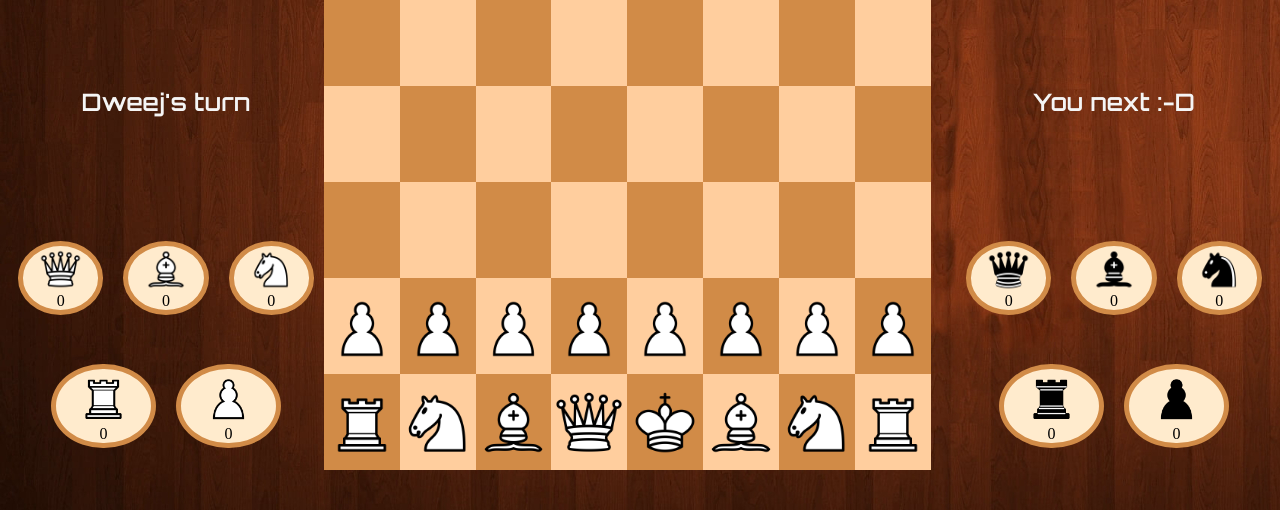
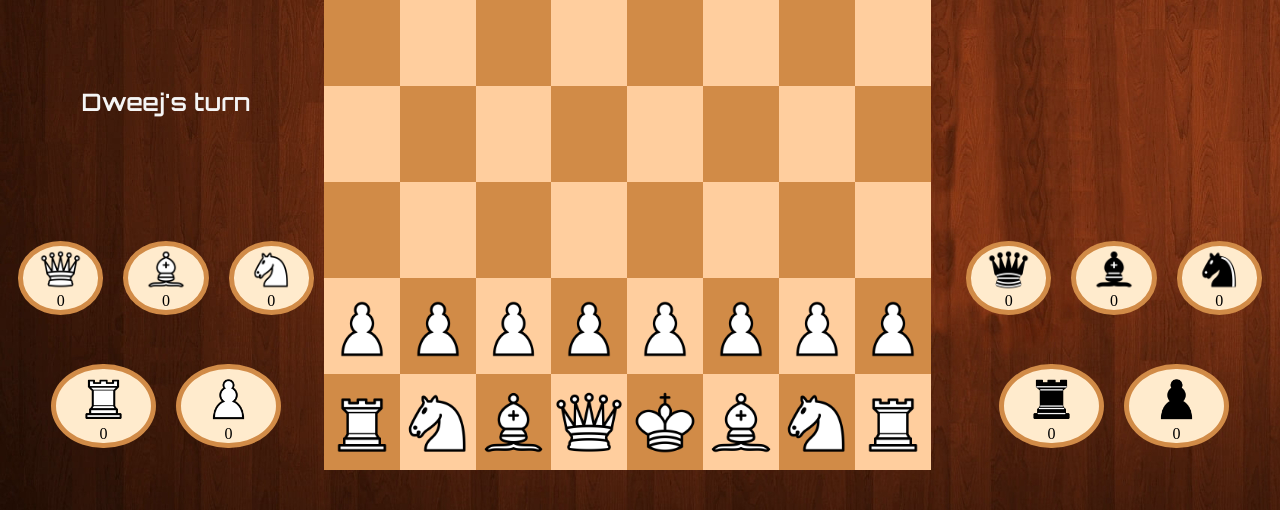
Before and after one commit to dvjsharma/Multiplayer-chess-game, a plain HTML site: page index.html in a window 1280 px wide. Shown: the part 306-816 px from the top of the page. Drawn offline with Linux system fonts and the light colour scheme.

```diff
--- a/index.html
+++ b/index.html
@@ -141,7 +141,7 @@
             </div>
         </div>
         <div id="whoseturn_2">
-            You next :-D
+
         </div>
         <div class="pallet">
             <div class="p1">
```
